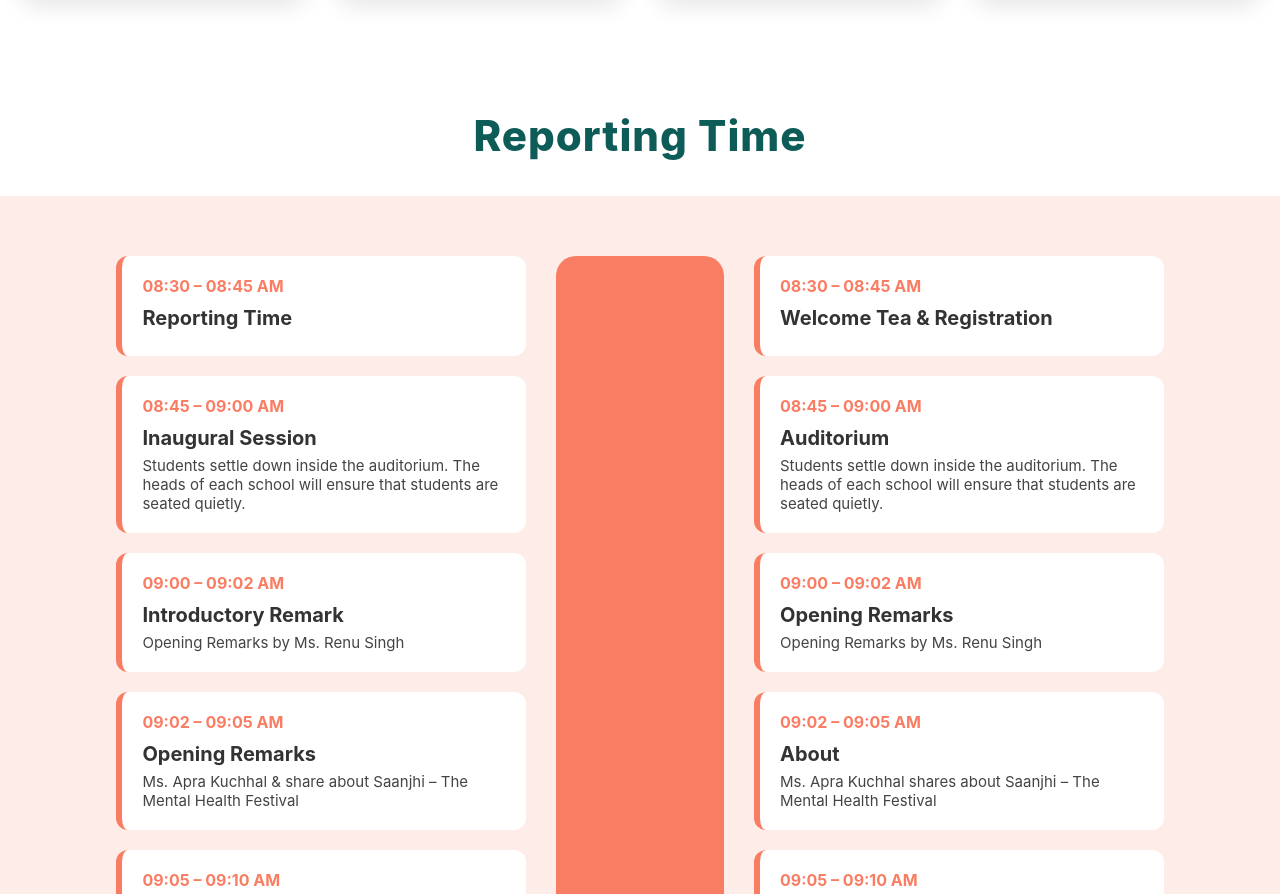
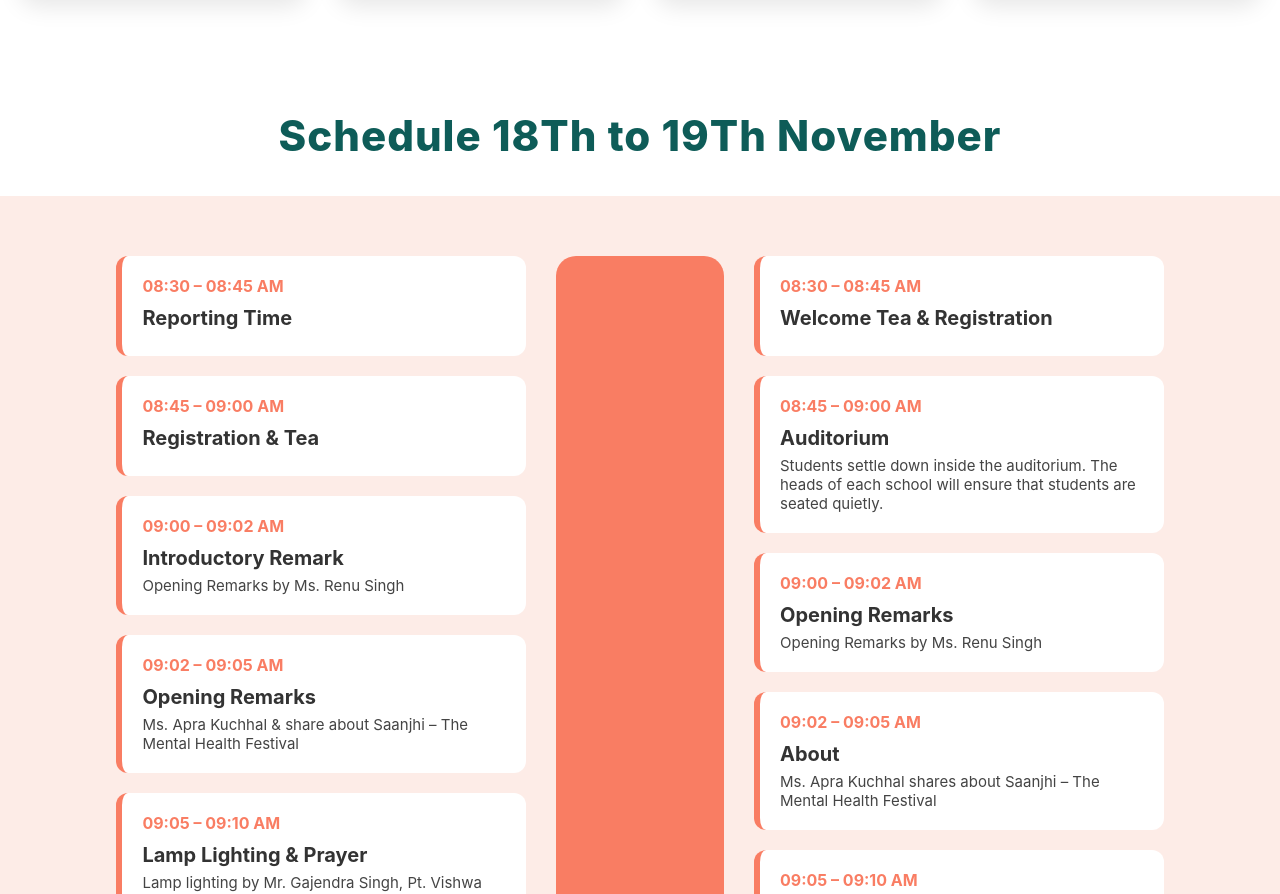
Before and after one commit to Manish-sikar/my-app, a React (Create React App) app: page / in a window 1280 px wide. Shown: the part 4022-4916 px from the top of the page. Built offline with nearby package versions, Linux system fonts and the light colour scheme.

Commit message:
Update Schedule.jsx

```diff
--- a/src/Herosection/Schedule.jsx
+++ b/src/Herosection/Schedule.jsx
@@ -8,8 +8,8 @@ const Schedule = () => {
     },
     {
       time: "08:45 – 09:00 AM",
-      title: "Inaugural Session",
-      desc: "Students settle down inside the auditorium. The heads of each school will ensure that students are seated quietly.",
+      title: "Registration & Tea",
+      // desc: "Students settle down inside the auditorium. The heads of each school will ensure that students are seated quietly.",
     },
     {
       time: "09:00 – 09:02 AM",
@@ -214,7 +214,7 @@ const Schedule = () => {
         }
       `}</style>
 
-      <h2 className="schedule-heading">Reporting Time</h2>
+      <h2 className="schedule-heading">Schedule 18Th to 19Th November </h2>
 
       <div className="schedule-wrapper">
 
```
